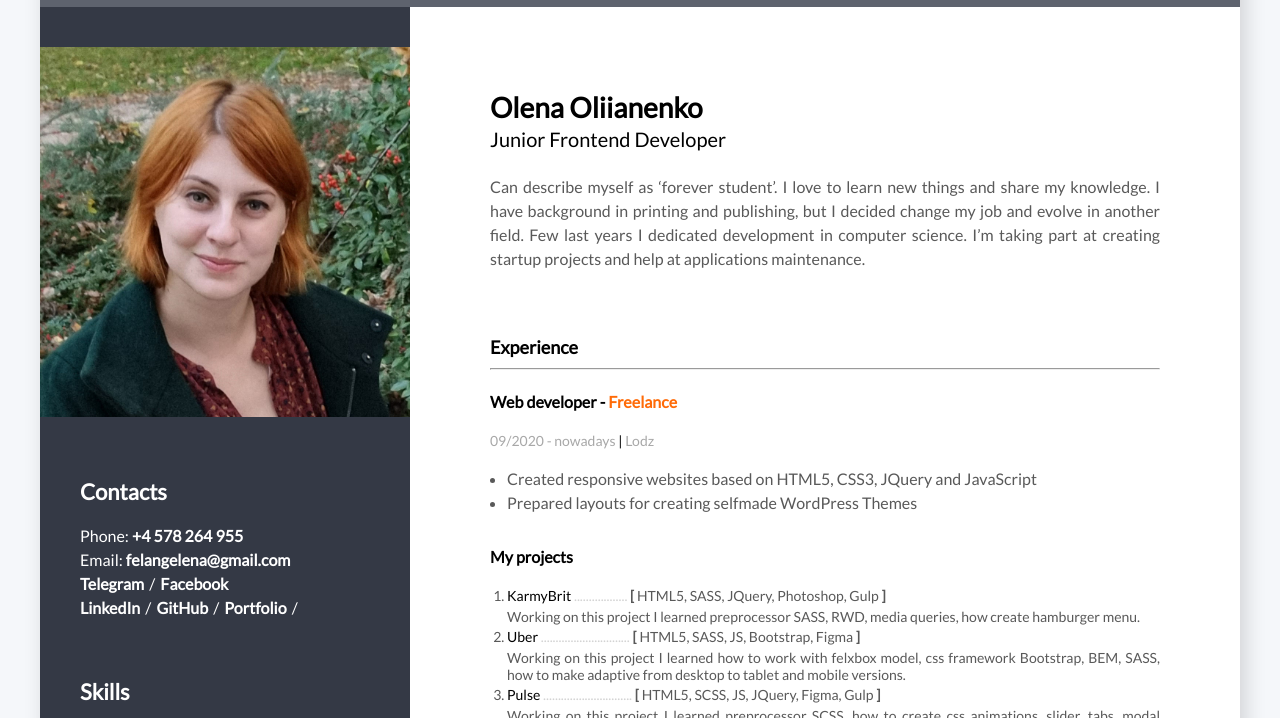
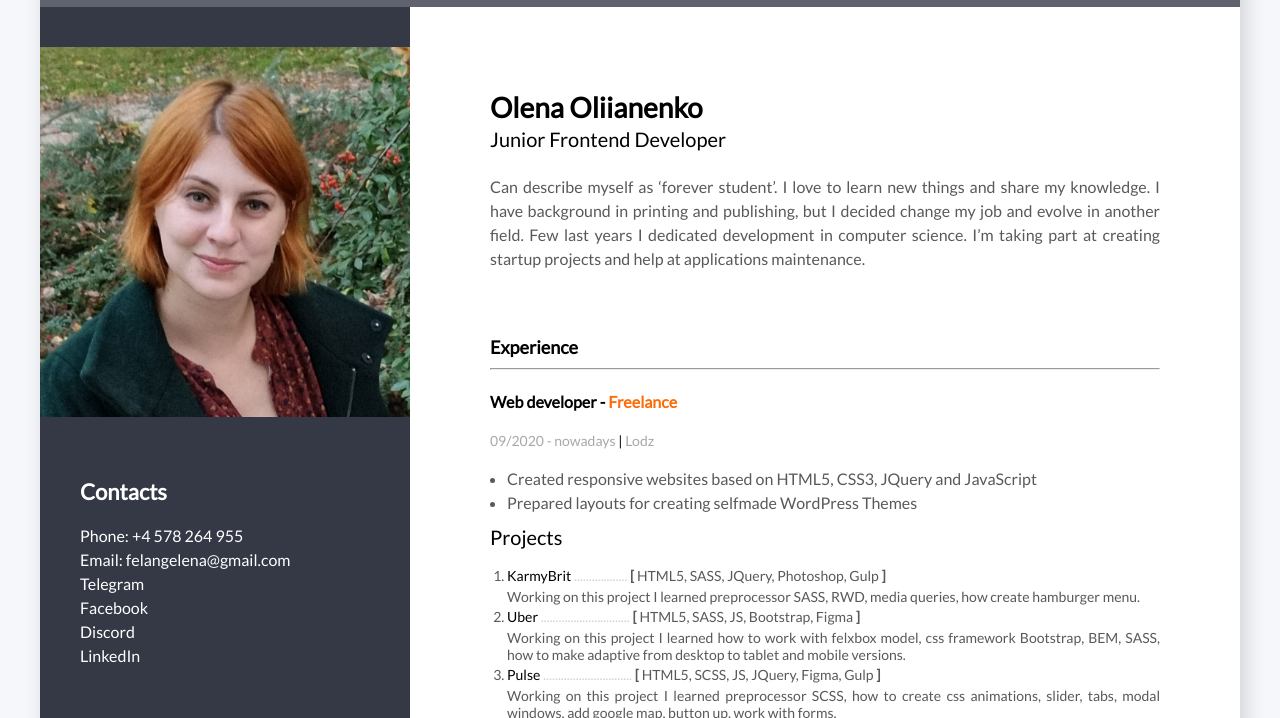
Before and after one commit to Felangelena/rsschool-cv, a plain HTML site: page index.html in a window 1280 px wide. Shown: the part 113-831 px from the top of the page. Drawn offline with Linux system fonts and the light colour scheme.

Commit message:
refactor: change contacts on unondered list

```diff
--- a/index.html
+++ b/index.html
@@ -15,11 +15,12 @@
             <nav>
                 <ul class="header-menu">
                     <li><a class="menu-links" href="#Experience">Experience</a></li>
+                    <li><a class="menu-links" href="#Projects">Projects</a></li>
                     <li><a class="menu-links" href="#Education">Education</a></li>
                     <li><a class="menu-links" href="#Courses">Courses</a></li>
-                    <li><a class="menu-links" href="#Contacts">Contacts</a></li>
                     <li><a class="menu-links" href="#Skills">Skills</a></li>
                     <li><a class="menu-links" href="#Languages">Languages</a></li>
+                    <li><a class="menu-links" href="#Contacts">Contacts</a></li>
                 </ul>
             </nav>
         </header>
@@ -32,13 +33,14 @@
                 <!--Contacts-->
                 <div class="contacts">
                     <h3 id="Contacts">Contacts</h3>
-                    <div>Phone: <a href="tel:+4578264955">+4 578 264 955</a></div>
-                    <div>Email: <a href="mailto:felangelena@gmail.com">felangelena@gmail.com</a></div>
-                    <a href="https://telegram.me/felangelena">Telegram</a> <span>/</span>
-                    <a href="https://www.facebook.com/felangelena/">Facebook</a><br>
-                    <a href="https://www.linkedin.com/in/felangelena">LinkedIn</a> <span>/</span>
-                    <a href="https://github.com/felangelena">GitHub</a> <span>/</span>
-                    <a href="https://felangelena.000webhostapp.com/">Portfolio</a> <span>/</span>
+                    <ul>
+                        <li class="contacts-item">Phone: <a href="tel:+4578264955">+4 578 264 955</a></li>
+                        <li class="contacts-item">Email: <a href="mailto:felangelena@gmail.com">felangelena@gmail.com</a></li>
+                        <li class="contacts-item"><a href="https://telegram.me/felangelena">Telegram</a></li>
+                        <li class="contacts-item"><a href="https://www.facebook.com/felangelena/">Facebook</a></li>
+                        <li class="contacts-item"><a href="https://discordapp.com/users/#0996">Discord</a></li>
+                        <li class="contacts-item"><a href="https://www.linkedin.com/in/felangelena">LinkedIn</a></li>
+                    </ul>
                 </div>
 
                 <!--Tech skills-->
@@ -125,7 +127,11 @@
                                     Prepared layouts for creating selfmade WordPress Themes
                                 </li>
                             </ul>
-                            <h4 class="profession-title">My projects</h4>
+
+                            <h4 id ="Projects" class="profession-portfolio">
+                                <a class="profession-portfolio-link" href="https://felangelena.000webhostapp.com/">Projects</a>
+                            </h4>
+
                             <ol>
                                 <li class="project-item">
                                     <a class="projects-link" href="https://movie.karmybrit.pl/"> KarmyBrit</a>
--- a/styles/styles.css
+++ b/styles/styles.css
@@ -79,6 +79,10 @@ a {
     margin: 60px 40px;
 }
 
+.contacts-item {
+    list-style-type: none;
+}
+
 .contacts h3 {
     margin-bottom: 20px;
     font-size: 22px;
@@ -88,7 +92,6 @@ a {
 
 .contacts a {
     font-size: 16px;
-    font-weight: 700;
     line-height: 24px;
     color: #ffffff;
     transition: all 0.5s ease;
@@ -212,6 +215,17 @@ a {
     margin-bottom: 10px;
 }
 
+.profession-portfolio {
+    font-size: 20px;
+    font-weight: 400;
+    margin-bottom: 15px;
+}
+
+.profession-portfolio-link:hover {
+    color: #ff6b08;
+    transition: 0.5s all ease;
+}
+
 .profession-title {
     margin-top: 10px;
     margin-bottom: 15px;
@@ -237,7 +251,7 @@ a {
 
 .profession-duties {
     margin-top: 14px;
-    margin-bottom: 30px;
+    margin-bottom: 10px;
 }
 
 .profession-duties-item {
```
